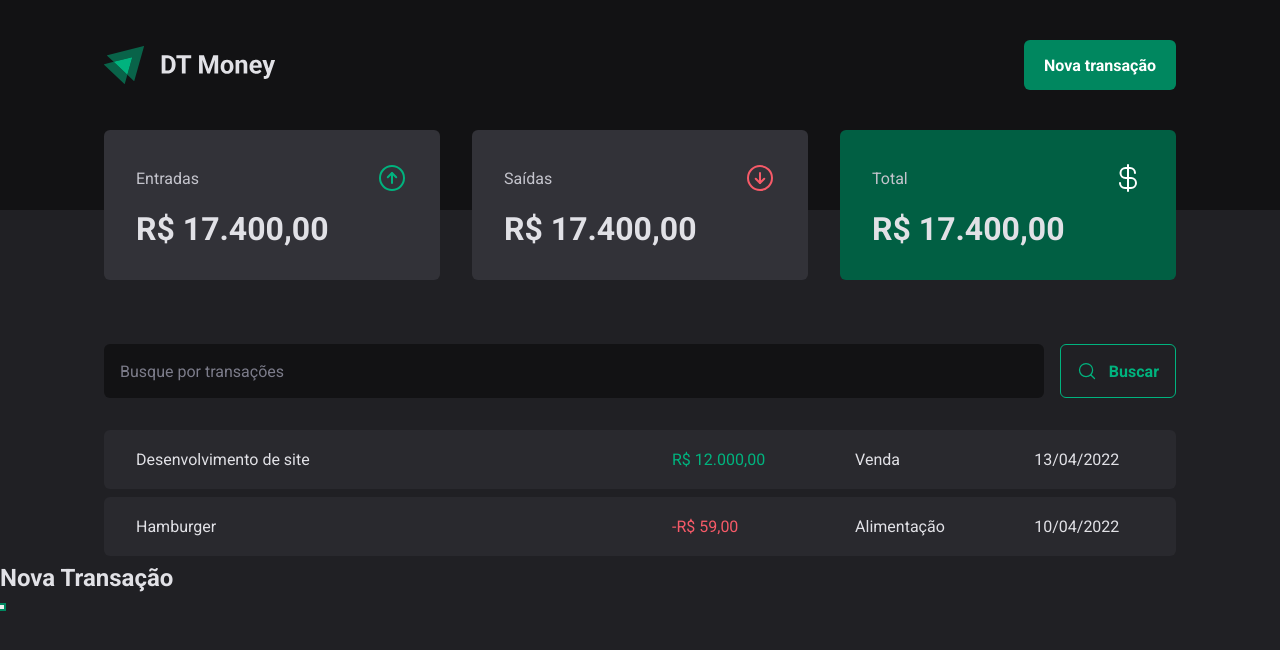
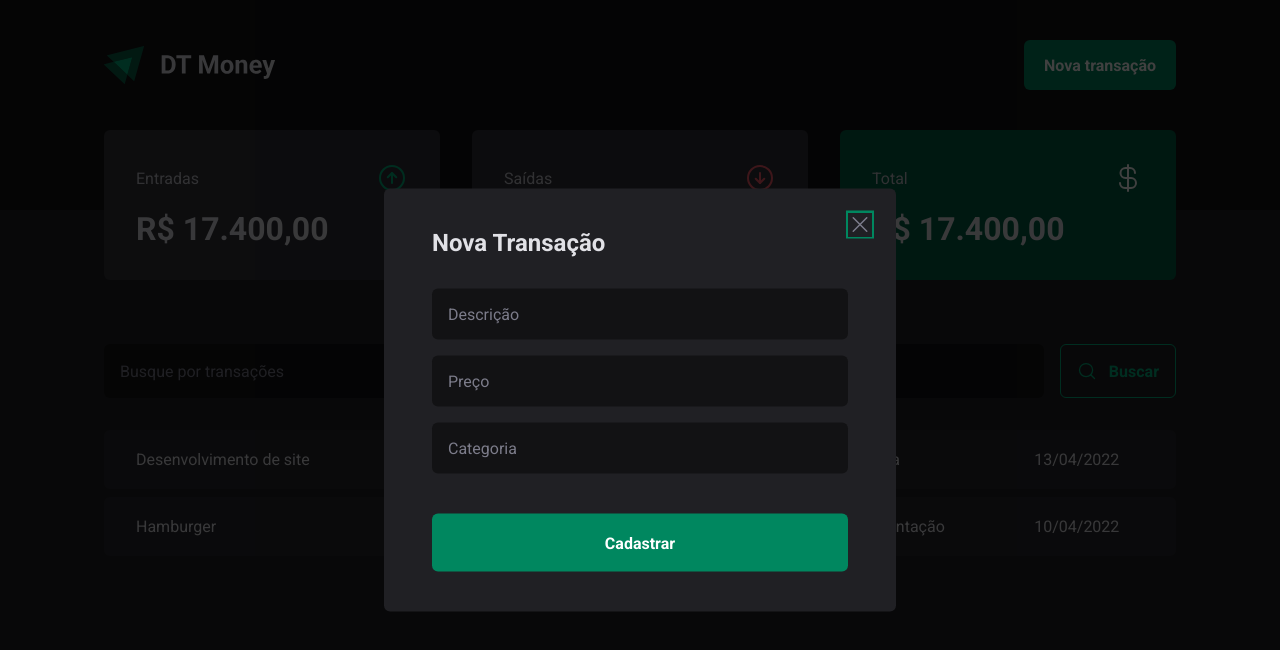
Before and after one commit to marcusdavanco/dt-money, a React (Vite) app: page / in a window 1280 px wide. Both pictures are taken after a click on the button "Nova transação". Shown: the top 650 px of the page. Built offline with nearby package versions, Linux system fonts and the light colour scheme.

Commit message:
feat: Modal de nova transação

```diff
--- a/src/components/Header/index.tsx
+++ b/src/components/Header/index.tsx
@@ -1,6 +1,7 @@
 import { HeaderContainer, HeaderContent, NewTransactionButton } from "./styles";
 import logoImg from "../../assets/logo.svg";
-import * as Dialog from "@radix-ui/react-dialog"
+import * as Dialog from "@radix-ui/react-dialog";
+import { NewTransactionModal } from "../NewTransactionModal";
 
 export function Header() {
   return (
@@ -11,17 +12,9 @@
           <Dialog.Trigger asChild>
             <NewTransactionButton>Nova transação</NewTransactionButton>
           </Dialog.Trigger>
-					<Dialog.Portal>
-						<Dialog.Overlay />
-						<Dialog.Content>
-							<Dialog.Title>
-								Nova Transação
-							</Dialog.Title>
-							<Dialog.Close/>
-						</Dialog.Content>
-					</Dialog.Portal>
+          <NewTransactionModal />
         </Dialog.Root>
       </HeaderContent>
     </HeaderContainer>
-	)
+  );
 }
--- /dev/null
+++ b/src/components/NewTransactionModal/index.tsx
@@ -0,0 +1,28 @@
+import * as Dialog from "@radix-ui/react-dialog"
+import { Overlay, Content, CloseButton } from "./styles";
+import { X } from "phosphor-react";
+
+export function NewTransactionModal(){
+	return (
+		<Dialog.Portal>
+			<Overlay/>
+				<Content>
+					<Dialog.Title>
+						Nova Transação
+					</Dialog.Title>
+					<CloseButton>
+						<X size={24} />
+					</CloseButton>
+					<form action="">
+						<input type="text" placeholder="Descrição" required />
+						<input type="number" placeholder="Preço" required />
+						<input type="text" placeholder="Categoria" required />
+
+						<button type="submit">
+							Cadastrar
+						</button>
+					</form>
+			</Content>
+		</Dialog.Portal>
+	)
+}
--- /dev/null
+++ b/src/components/NewTransactionModal/styles.ts
@@ -0,0 +1,69 @@
+import styled from "styled-components";
+import * as Dialog from "@radix-ui/react-dialog";
+
+export const Overlay = styled(Dialog.Overlay)`
+	position: fixed;
+	width: 100vw;
+	height: 100vh;
+	inset: 0;
+	background: rgba(0, 0, 0, 0.75);
+`;
+
+export const Content = styled(Dialog.Content)`
+	min-width: 32rem;
+	border-radius: 6px;
+	padding: 2.5rem 3rem;
+	background: ${props => props.theme["gray-800"]};
+
+	position: fixed;
+	top: 50%;
+	left: 50%;
+	transform: translate(-50%, -50%);
+
+	form {
+		margin-top: 2rem;
+		display: flex;
+		flex-direction: column;
+		gap: 1rem;
+
+		input {
+			border-radius: 6px;
+			border: 0;
+			background: ${props => props.theme["gray-900"]};
+			color: ${props => props.theme["gray-300"]};
+			padding: 1rem;
+
+			&::placeholder {
+				color: ${props => props.theme["gray-500"]};
+			}
+		}
+
+		button[type="submit"]{
+			height: 58px;
+			border: 0;
+			background: ${props => props.theme["green-500"]};
+			color: ${props => props.theme.white};
+			font-weight: bold;
+			padding: 0 1.25rem;
+			border-radius: 6px;
+			margin-top: 1.5rem;
+			cursor: pointer;
+			&:hover {
+				background: ${props => props.theme["green-500"]};
+				transition: background-color 0.2;
+
+			}
+		}
+`;
+
+export const CloseButton = styled(Dialog.Close)`
+	position: absolute;
+	background: transparent;
+	border: 0;
+	top: 1.5rem;
+	right: 1.5rem;
+	line-height: 0;
+	cursor: pointer;
+	color: ${props => props.theme["gray-500"]};
+
+`
```
Lines whose indentation alone changed are shown as unchanged.
